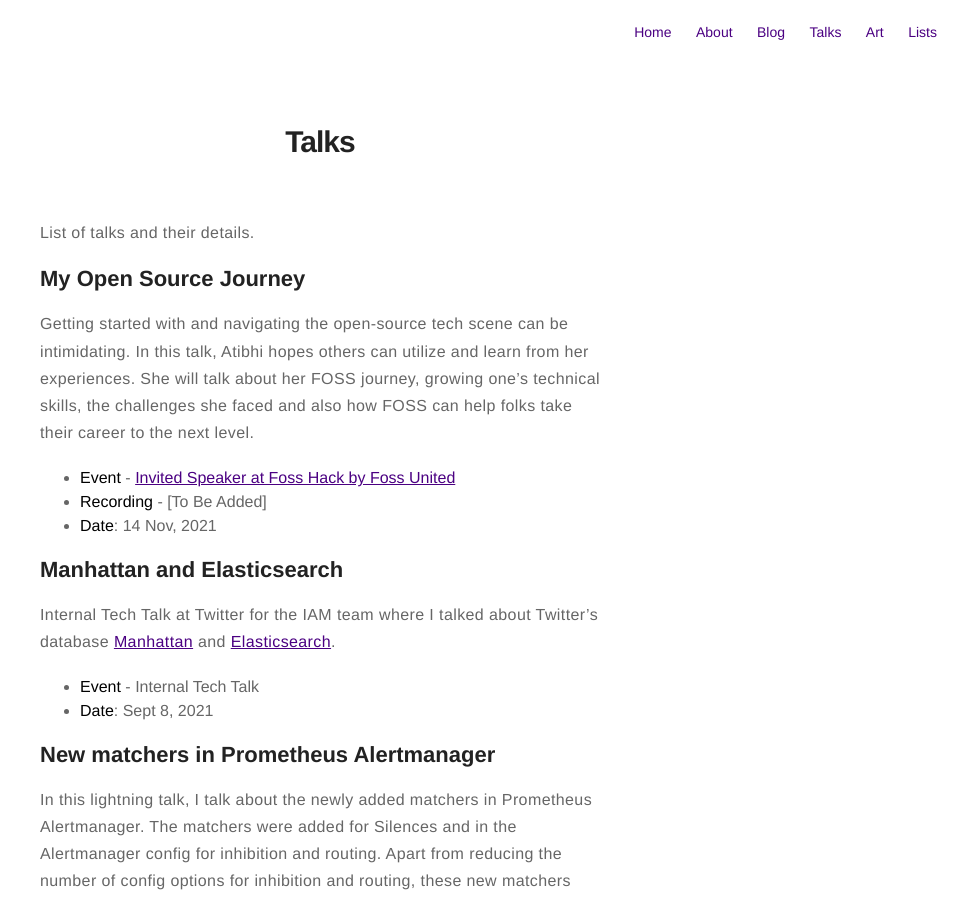
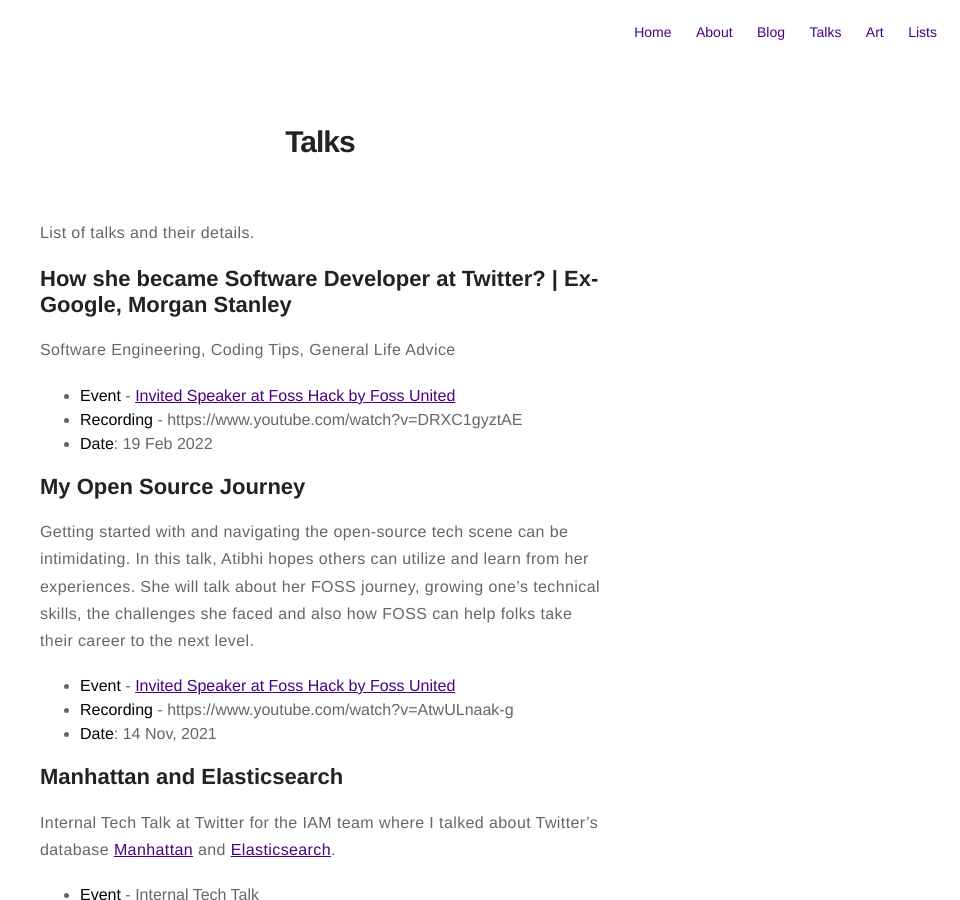
Before and after one commit to asquare14/aSquare14.github.io, a Jekyll site: the page built from talks.md, in a window 1280 px wide and 900 px high. Shown: the whole window, without its empty margins (320-1280 px from the left). Built offline with Jekyll 4.4.1, drawn with Linux system fonts in a browser that asks for light colours.

Commit message:
Update talks.md

```diff
--- a/talks.md
+++ b/talks.md
@@ -7,11 +7,19 @@
 
 List of talks and their details.
 
+## How she became Software Developer at Twitter? | Ex- Google, Morgan Stanley
+
+Software Engineering, Coding Tips, General Life Advice
+
+- **Event** - [Invited Speaker at Foss Hack by Foss United](https://fossunited.org/fosshack/2021/agenda)
+- **Recording** - https://www.youtube.com/watch?v=DRXC1gyztAE
+- **Date**: 19 Feb 2022
+
 ## My Open Source Journey
 
 Getting started with and navigating the open-source tech scene can be intimidating. In this talk, Atibhi hopes others can utilize and learn from her experiences. She will talk about her FOSS journey, growing one's technical skills, the challenges she faced and also how FOSS can help folks take their career to the next level.
 - **Event** - [Invited Speaker at Foss Hack by Foss United](https://fossunited.org/fosshack/2021/agenda)
-- **Recording** - [To Be Added]
+- **Recording** - https://www.youtube.com/watch?v=AtwULnaak-g
 - **Date**: 14 Nov, 2021
 
 ## Manhattan and Elasticsearch
```
